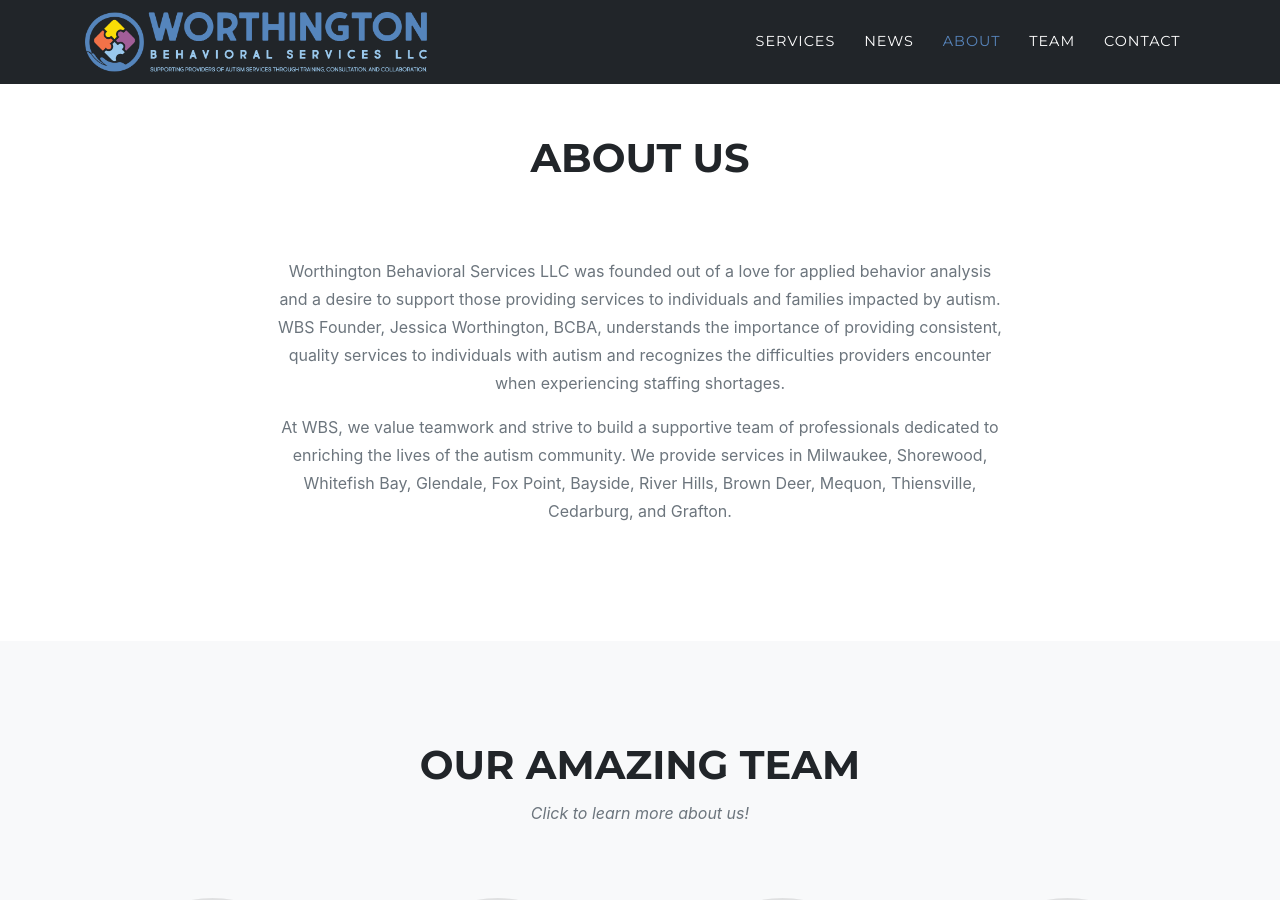
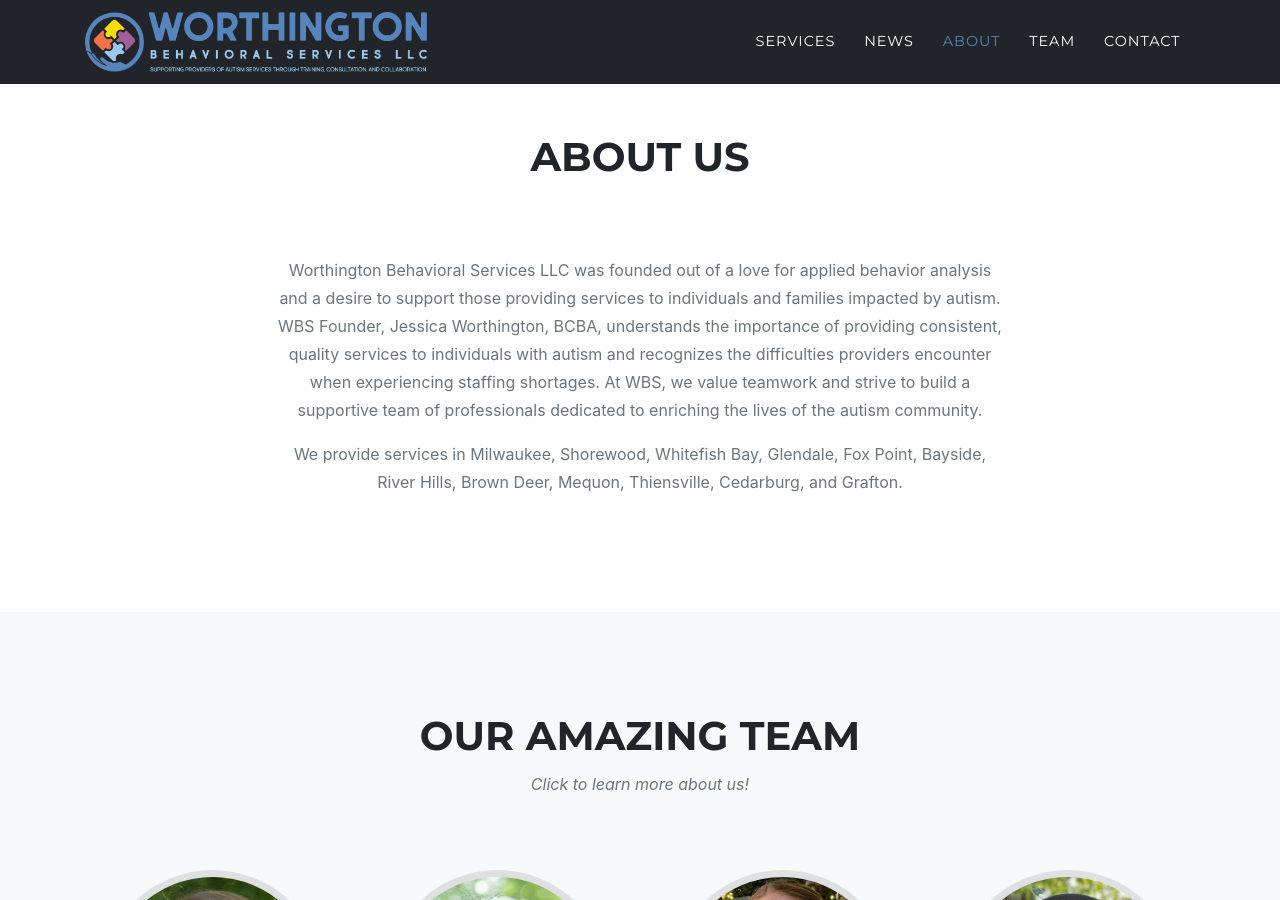
Before and after one commit to wbsllc/website, a Jekyll site: the page built from index.md, in a window 1280 px wide and 900 px high, scrolled down 2447 px. Built offline with Jekyll 4.4.1, drawn with Linux system fonts in a browser that asks for light colours; some web fonts are replaced.

Commit message:
about us format

```diff
--- a/_data/sitetext.yml
+++ b/_data/sitetext.yml
@@ -30,7 +30,7 @@ en: &DEFAULT_EN
 
   about:
     title: "About Us"
-    body: "Worthington Behavioral Services LLC was founded out of a love for applied behavior analysis and a desire to support those providing services to individuals and families impacted by autism. WBS Founder, Jessica Worthington, BCBA, understands the importance of providing consistent, quality services to individuals with autism and recognizes the difficulties providers encounter when experiencing staffing shortages.  \n\n At WBS, we value teamwork and strive to build a supportive team of professionals dedicated to enriching the lives of the autism community. We provide services in Milwaukee, Shorewood, Whitefish Bay, Glendale, Fox Point, Bayside, River Hills, Brown Deer, Mequon, Thiensville, Cedarburg, and Grafton."
+    body: "Worthington Behavioral Services LLC was founded out of a love for applied behavior analysis and a desire to support those providing services to individuals and families impacted by autism. WBS Founder, Jessica Worthington, BCBA, understands the importance of providing consistent, quality services to individuals with autism and recognizes the difficulties providers encounter when experiencing staffing shortages. At WBS, we value teamwork and strive to build a supportive team of professionals dedicated to enriching the lives of the autism community.  \n\n We provide services in Milwaukee, Shorewood, Whitefish Bay, Glendale, Fox Point, Bayside, River Hills, Brown Deer, Mequon, Thiensville, Cedarburg, and Grafton."
     section: about
 
   team:
```
Also changed, not shown: assets/img/portfolio/monthly-planner.png.
